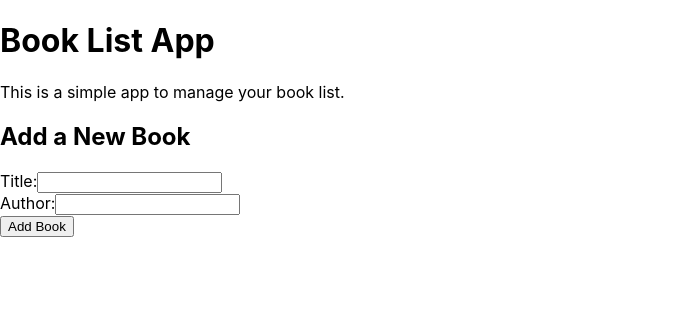
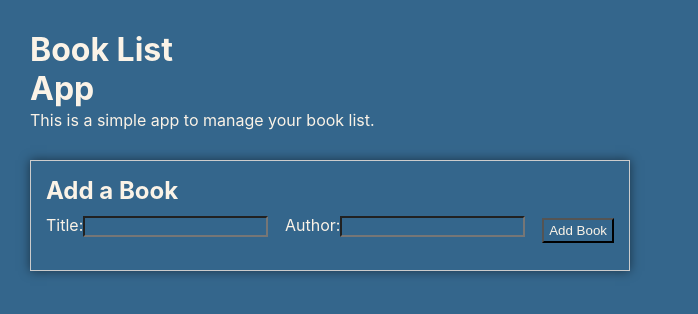
Before and after one commit to yhan4/nov14_booklist, a React (Create React App) app: page / in a window 1280 px wide. Shown: the top 314 px of the page, without its empty margins (0-698 px from the left). Built offline with nearby package versions, Linux system fonts and the light colour scheme; no server answers.

Commit message:
Modify app appearance

```diff
--- a/src/components/AddBookForm.js
+++ b/src/components/AddBookForm.js
@@ -35,20 +35,20 @@ function AddBookForm({ addBook }) {
     };
 
     return (
-      <div>
-        <h2>Add a New Book</h2>
-        <form onSubmit={handleSubmit}>
+      <div className="addBook">
+        <h2>Add a Book</h2>
+        <form className="form" onSubmit={handleSubmit}>
           <label>
             Title:
             <input type="text" value={title} onChange={handleTitleChange} />
           </label>
-          <br />
+
           <label>
             Author:
             <input type="text" value={author} onChange={handleAuthorChange} />
           </label>
-          <br />
-          <button type="submit">Add Book</button>
+
+          <button className="addButton" type="submit">Add Book</button>
         </form>
       </div>
     );
--- a/src/components/App.js
+++ b/src/components/App.js
@@ -43,7 +43,7 @@ function App() {
   return (
     <div className="App">
        <header className="App-header">
-        <h1>Book List App</h1>
+        <div className='logo'><h1>Book List App</h1></div>
         <p>This is a simple app to manage your book list.</p>
       </header>
       <BookList books = {books} deleteBook={deleteBook} />
--- a/src/components/BookList.js
+++ b/src/components/BookList.js
@@ -3,12 +3,12 @@ function BookList ({books, deleteBook}) {
         deleteBook(id)
     }
     return (
-        <div>
+        <div className="booklist">
             <ul>
                 {books.map (item => (
                     <li key = {item.id}>
                         <strong>{item.title}</strong> by {item.author}
-                        <button onClick = {() => handleDeleteBook(item.id)}>X</button>
+                        <button className='deleteButton' onClick = {() => handleDeleteBook(item.id)}>X</button>
                     </li>
                 ))}
             </ul>
--- a/src/styles/App.css
+++ b/src/styles/App.css
@@ -0,0 +1,70 @@
+body, h1, h2, h3, h4, h5, h6, p, a, ul, ol, li {
+    margin: 0;
+    padding: 0;
+    list-style: none;
+}
+
+* {
+    box-sizing: border-box;
+    background-color: #34668C;
+    color:#FBF3E7;
+}
+
+.App {
+    width: 1240px;
+    margin: 30px;
+}
+
+.App-header {
+    margin: 30px auto;
+    height: 100px;
+}
+
+.logo {
+    width: 207px;
+    height: 80px;
+}
+
+.booklist {
+    margin: 30px auto;
+}
+
+.booklist li {
+    display: flex;
+    justify-content: space-between;
+    align-items: center;
+    width: 600px;
+    line-height: 40px;
+    color: #CBA716;
+    border-bottom: 1px solid #CBA716;
+}
+
+.booklist li .deleteButton,
+.addBook .addButton {
+    padding: 3px 5px;
+    cursor: pointer;
+}
+
+.booklist li .deleteButton:hover,
+.addBook .addButton:hover {
+    background-color: #F2E2D0;
+    color: #CBA716;
+}
+
+.addBook {
+    border: 1px solid #ccc;
+    padding: 15px;
+    box-shadow: 0 0 10px rgba(0, 0, 0, 0.5);
+    width: 600px;
+}
+.addBook .form {
+    display: flex;
+    justify-content: space-between;
+    align-items: center;
+    line-height: 40px;
+    color: #CBA716;
+}
+
+label {
+    margin-bottom: 10px;
+}
```
